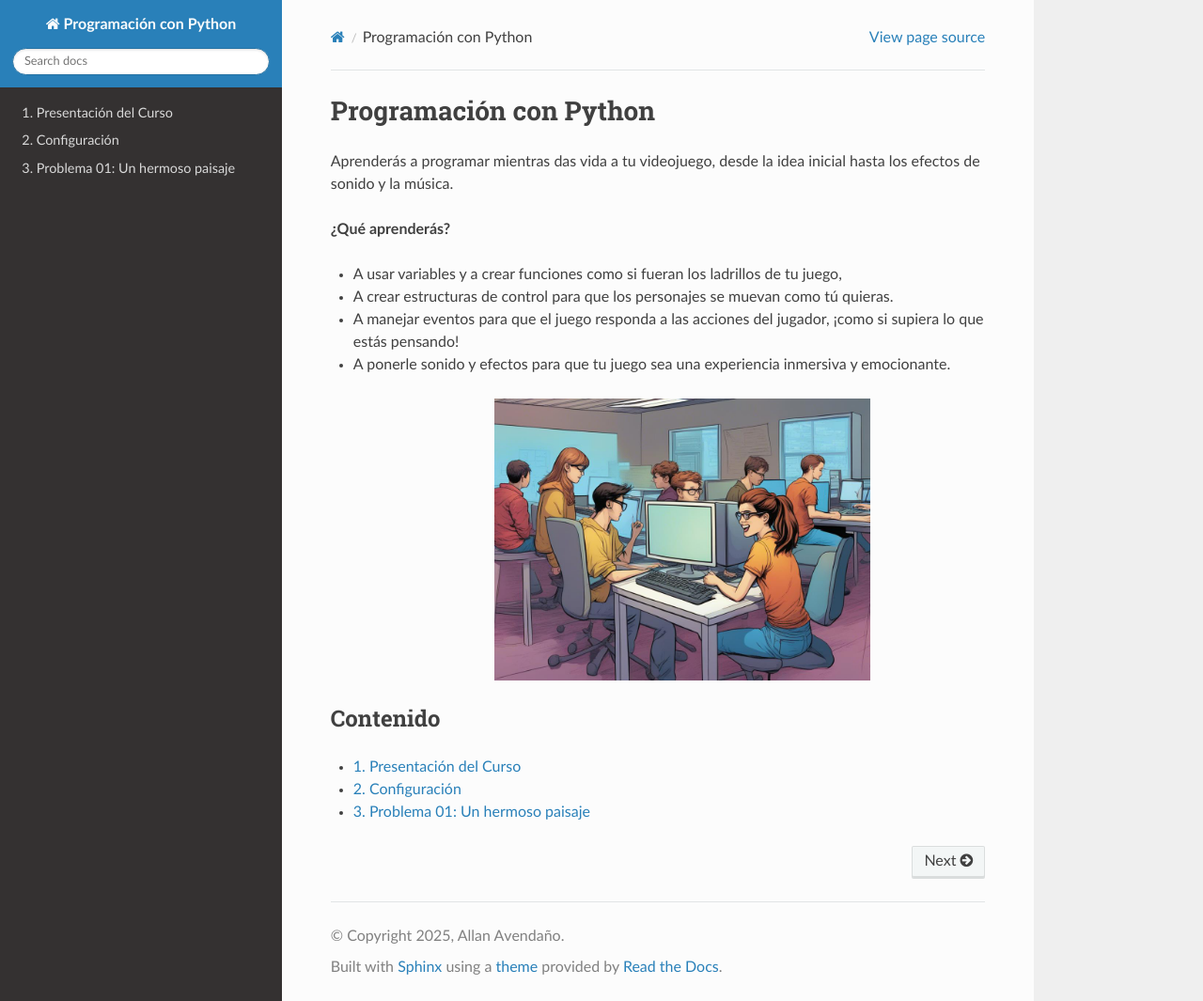
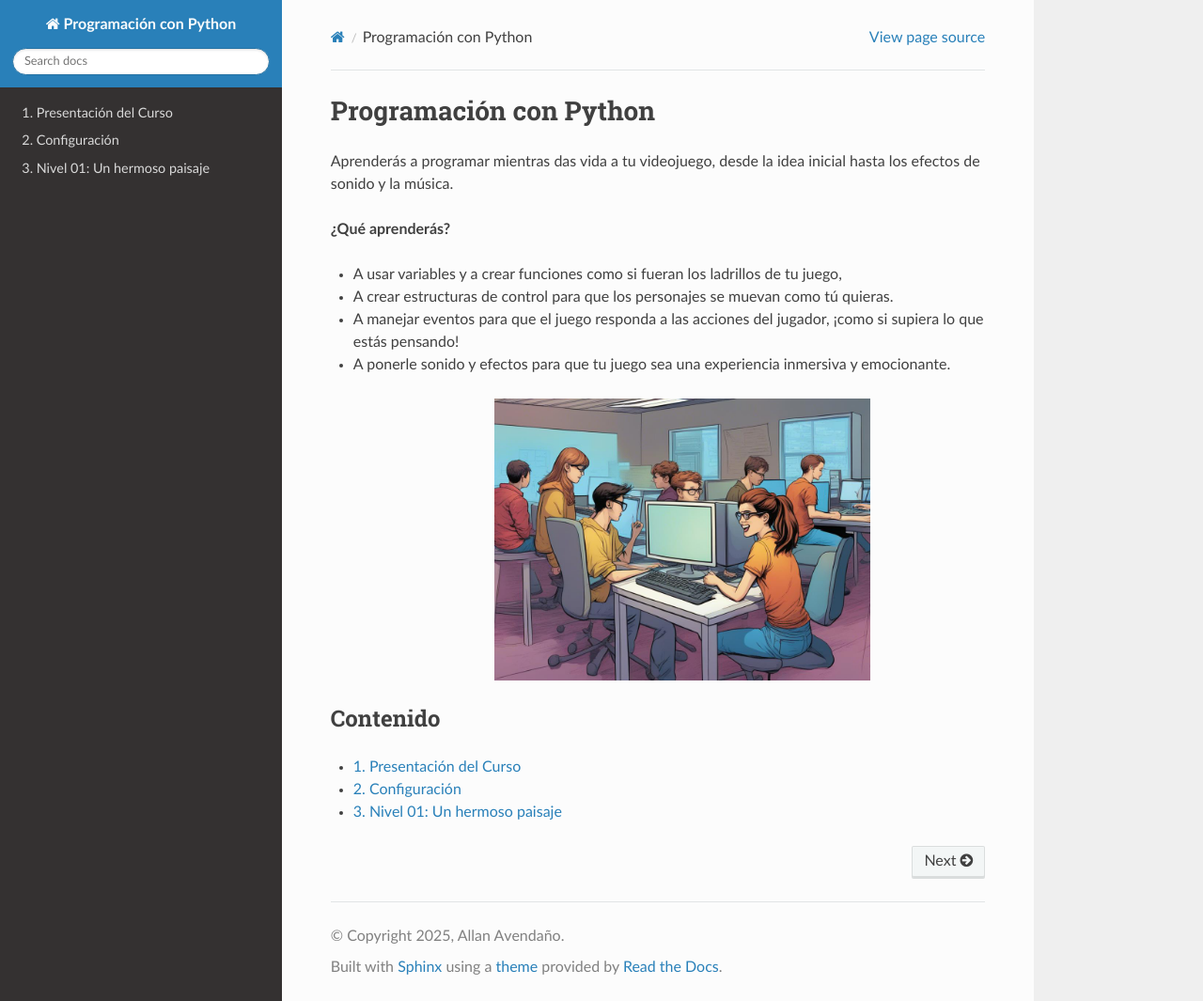
Before and after one commit to aavendan/programacion-python, a Sphinx documentation site: the page built from docs/source/index.rst, in a window 1280 px wide and 1065 px high. Shown: the whole window at 94% size. Built offline with Sphinx 7.4.7 and the Read the Docs theme 3.1.0, drawn with Linux system fonts in a browser that asks for light colours.

Commit message:
sesiones

```diff
--- a/docs/source/index.rst
+++ b/docs/source/index.rst
@@ -24,4 +24,4 @@ Contenido
 
   presentacion
   configuracion
-  problema01
+  nivel01
--- a/docs/source/problema01.rst
+++ b/docs/source/nivel01.rst
@@ -1,2 +1,2 @@
-Problema 01: Un hermoso paisaje
+Nivel 01: Un hermoso paisaje
 ===================================
```
